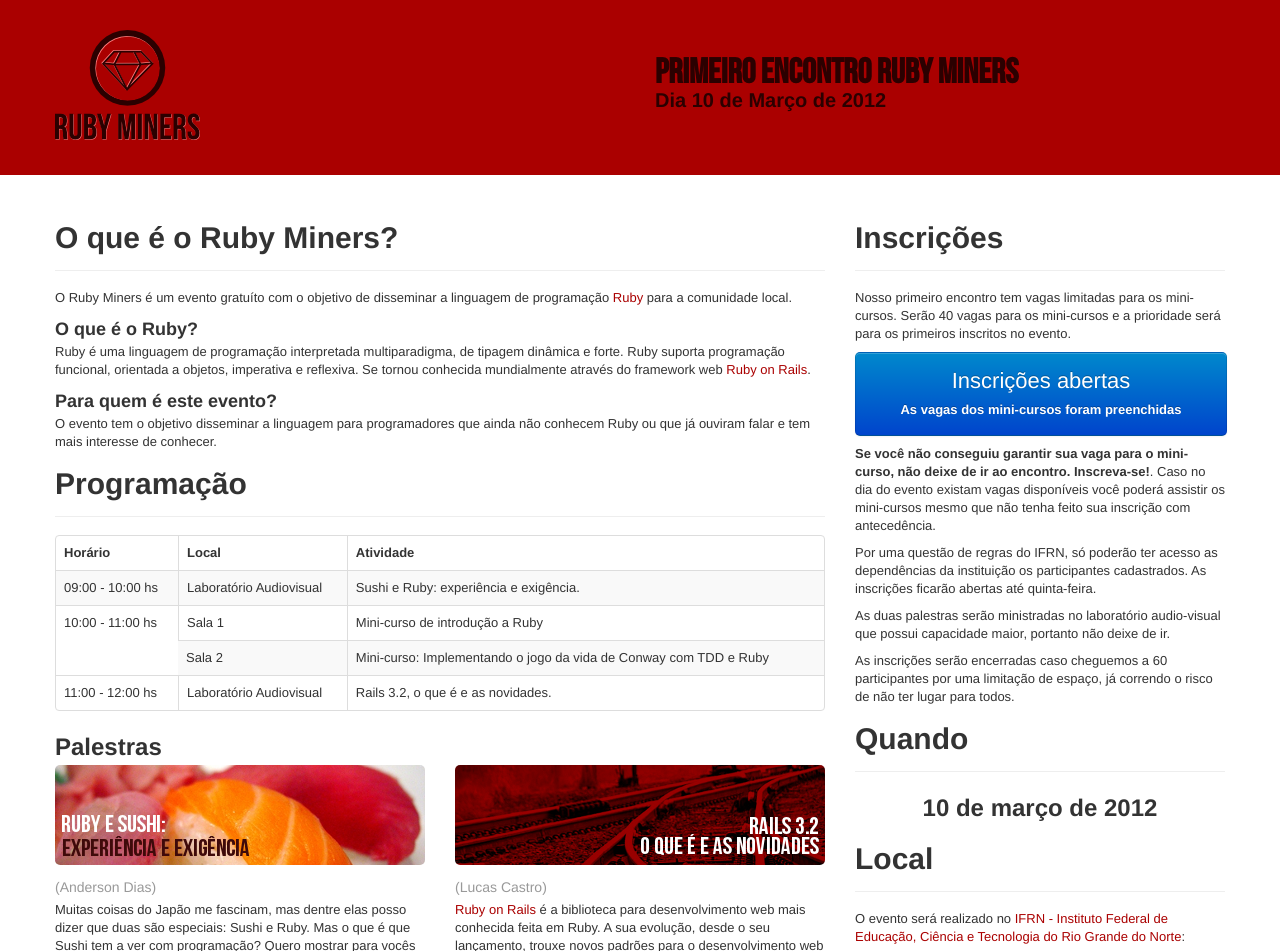
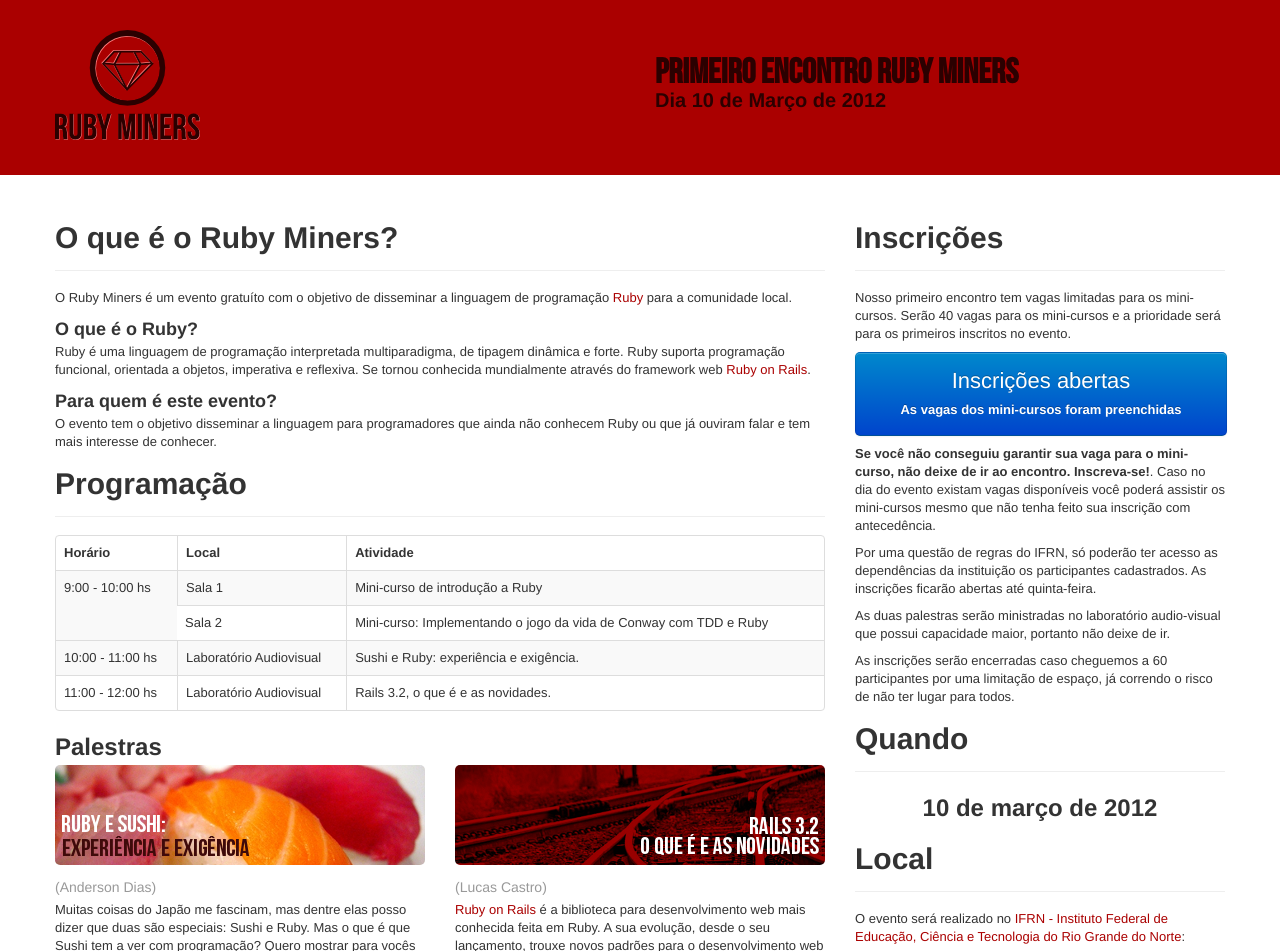
Before and after one commit to andersondias/andersondias.github.com, a Jekyll site: the page rubyminers/index.html, which Jekyll copies as it is, in a window 1280 px wide, cut to the strip 0-951 px from the top of the page. Built offline with Jekyll 4.4.1, drawn with Linux system fonts in a browser that asks for light colours; nearby versions of some CDN libraries; Markdown is read by kramdown in place of the engine named in the settings.

Commit message:
Mudando horarios para ajudar aqueles que não irão participar dos mini-cursos

```diff
--- a/rubyminers/index.html
+++ b/rubyminers/index.html
@@ -71,18 +71,18 @@
               </thead>
               <tbody>
                 <tr>
-                  <td>09:00 - 10:00 hs</td>
-                  <td>Laboratório Audiovisual</td>
-                  <td>Sushi e Ruby: experiência e exigência.</td>
-                </tr>
-                <tr>
-                  <td rowspan='2'>10:00 - 11:00 hs</td>
+                  <td rowspan='2'>9:00 - 10:00 hs</td>
                   <td>Sala 1</td>
                   <td>Mini-curso de introdução a Ruby</td>
                 </tr>
                 <tr>
                   <td>Sala 2</td>
                   <td>Mini-curso: Implementando o jogo da vida de Conway com TDD e Ruby</td>
+                </tr>
+                <tr>
+                  <td>10:00 - 11:00 hs</td>
+                  <td>Laboratório Audiovisual</td>
+                  <td>Sushi e Ruby: experiência e exigência.</td>
                 </tr>
                 <tr>
                   <td>11:00 - 12:00 hs</td>
```
